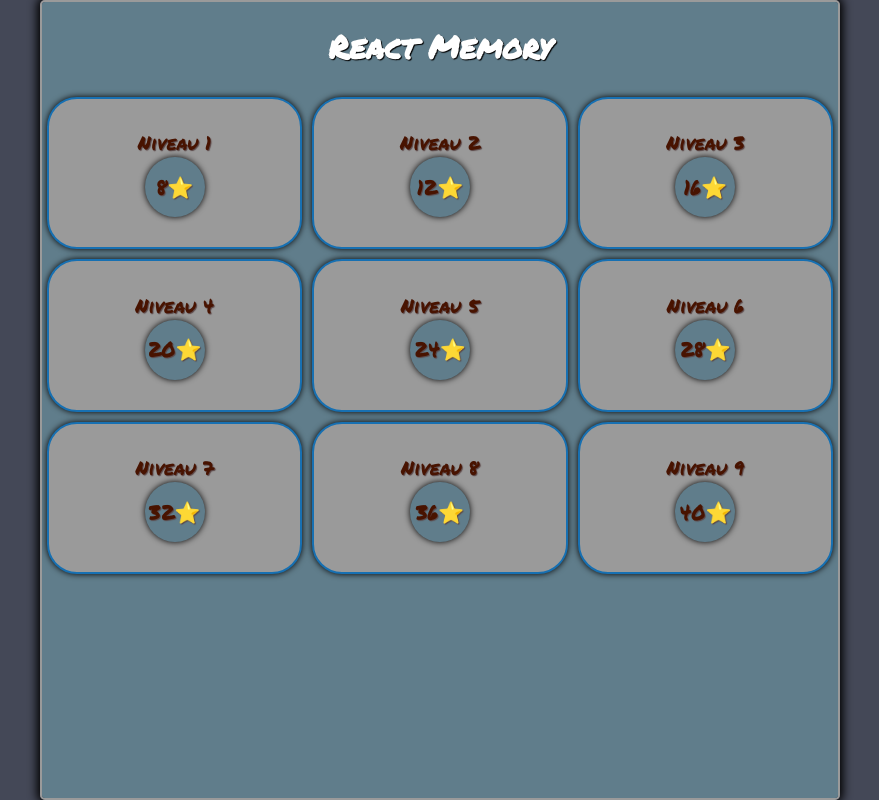
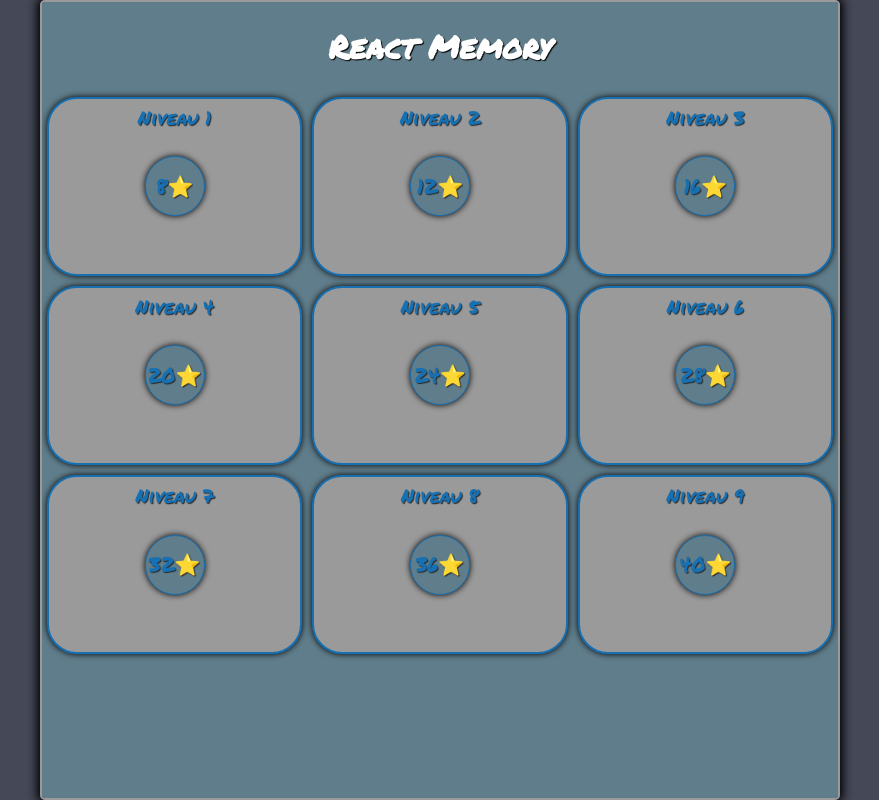
Before and after one commit to nadfri/react-paires, a React (Create React App) app: page / in a window 1280 px wide. Shown: the whole page, without its empty margins (200-1079 px from the left). Built offline with nearby package versions, Linux system fonts and the light colour scheme.

Commit message:
update CSS Menu

```diff
--- a/src/Components/Home/Home.scss
+++ b/src/Components/Home/Home.scss
@@ -16,7 +16,7 @@
         grid-template-columns: repeat(3,1fr);
         grid-gap:10px;
 
-        height: 60%;
+        height: 70%;
         margin: 5px;
     }
 
--- a/src/Components/LevelLink/LevelLink.jsx
+++ b/src/Components/LevelLink/LevelLink.jsx
@@ -6,7 +6,7 @@ function LevelLink(props) {
     const link = `/level/${props.link}`;
 	return (
 		<Link to={link} className="LevelLink">
-			{props.content}
+			<span className="content">{props.content}</span>
 			<span className="number">{props.cards}⭐</span>
 		</Link>
 	);
--- a/src/Components/LevelLink/LevelLink.scss
+++ b/src/Components/LevelLink/LevelLink.scss
@@ -3,16 +3,22 @@
 	background-color: #9a9a9a;
 	border: 2px solid #1770b2;
 	border-radius: 30px;
-	color: #481300;
+	color: #1770b2;
 	padding: 1px 10px;
-
-	font-size: 1.2rem;
 	display: flex;
 	flex-direction: column;
 	justify-content: center;
 	align-items: center;
 	box-shadow: 0px 0px 6px 0px black;
-	text-shadow: 1px 1px 1px #5a4545;
+	position: relative;
+	text-shadow: 1px 1px 1px #2b2b2b;
+
+	.content{
+		position: absolute;
+		top: 5px;
+		font-size: 1.2rem;
+
+	}
 
 	.number {
 		display: flex;
@@ -24,5 +30,7 @@
 		height: 60px;
 		box-shadow: 0px 0px 6px 0px black;
 		font-size: 1.3rem;
+		border: 1px solid #1770b2;
+
 	}
 }
--- a/src/Components/Menu/Menu.scss
+++ b/src/Components/Menu/Menu.scss
@@ -11,25 +11,29 @@
     box-shadow: 0px 0px 4px 2px #777777;
 
 	a {
-		height: 95%;
+		height: 100%;
 	}
 
 	img {
 		height: 100%;
 		border-radius: 50%;
-		box-shadow: 0px 0px 7px 2px black;
+		box-shadow: 0px 0px 5px 1px black;
 	}
 
     .reset{
         height: 80%;
+        display: flex;
+        justify-content: center;
+        align-items: center;
         position: absolute;
         right: 5px;
+        border-radius: 10px;
         border:solid 2px #1770b2;
         color: #1770b2;
         background-color: #444857;
+        text-shadow: 1px 1px 1px #2b2b2b;
+        box-shadow: 0px 0px 5px 1px black;
         font-family: 'Permanent Marker';
         font-size: 1.1rem;
-        box-shadow: 0px 0px 5px 1px black;
-        border-radius: 10px;
     }
 }
--- a/src/Components/Score/Score.scss
+++ b/src/Components/Score/Score.scss
@@ -1,16 +1,15 @@
-.Score{
+.Score {
 	display: flex;
 	justify-content: space-between;
 	padding: 0 5px;
-    font-family: 'Permanent Marker', cursive;
+	font-family: "Permanent Marker", cursive;
 	font-size: 0.9rem;
-    color:white;
 
-    .score{
+	.score {
 		color: #1c8adb;
 	}
 
-    .hiScore{
-        color:#ff9800;
+	.hiScore {
+		color: #ff9800;
 	}
 }
```
Lines whose indentation alone changed are shown as unchanged.
